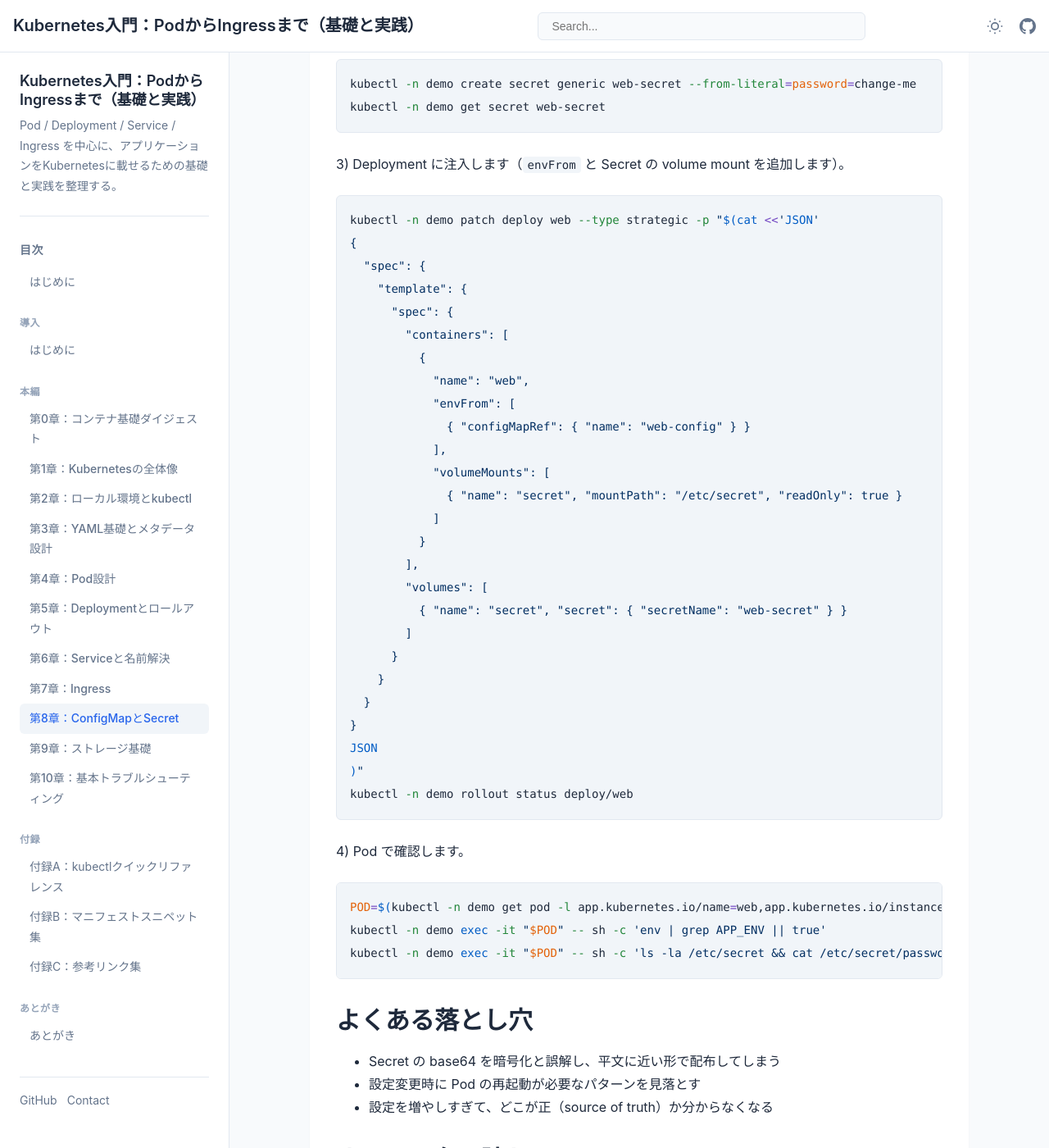
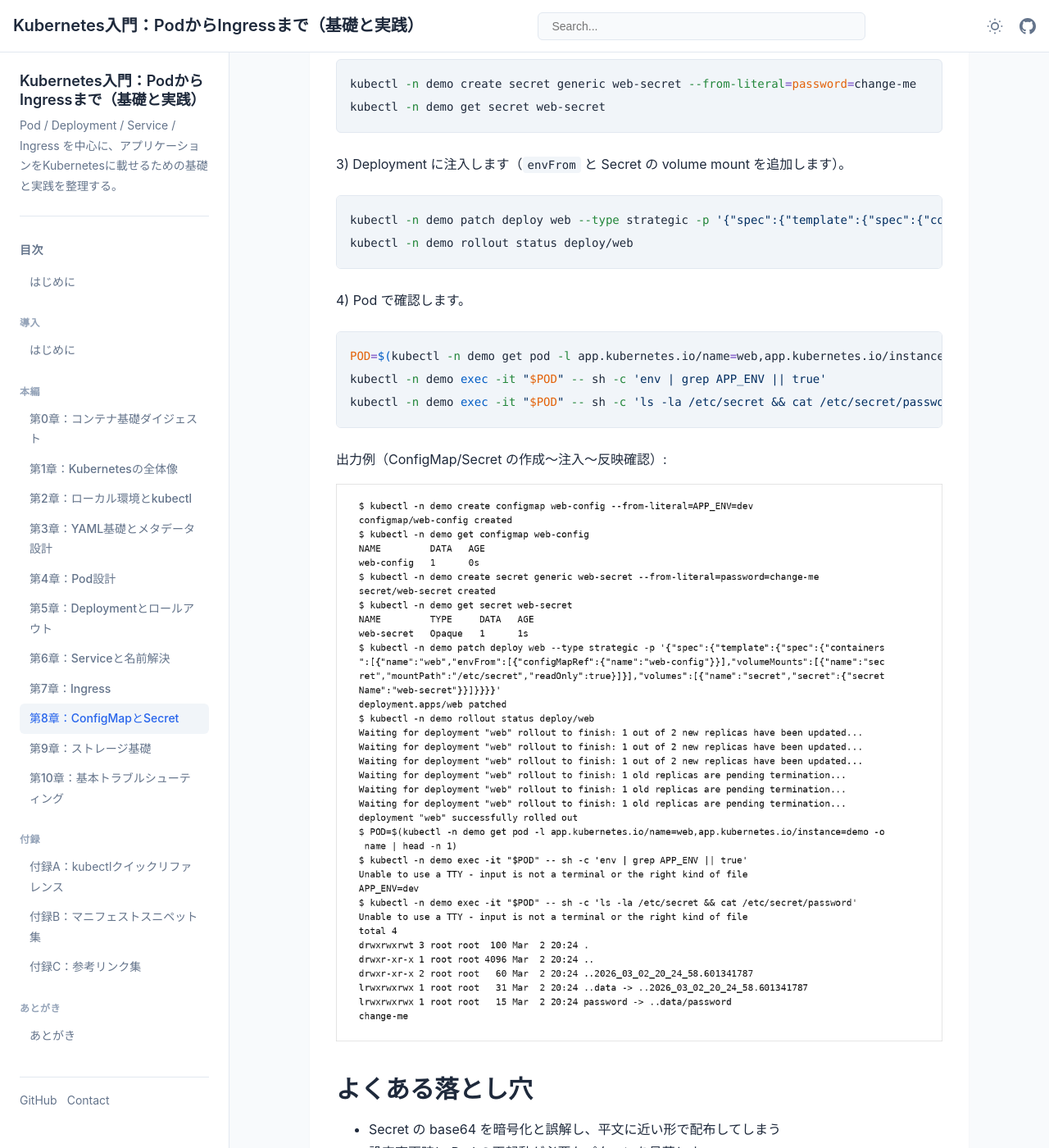
Before and after one commit to itdojp/kubernetes-basics-book, a Jekyll site: the page built from docs/chapters/chapter08/index.md, in a window 1280 px wide and 1400 px high, scrolled down 1624 px. Shown: the whole window at 82% size. Built offline with Jekyll 4.4.1, drawn with Linux system fonts in a browser that asks for light colours.

Commit message:
docs: add P0 screenshots (ch08-10)

````diff
--- a/docs/chapters/chapter08/index.md
+++ b/docs/chapters/chapter08/index.md
@@ -59,31 +59,7 @@ kubectl -n demo get secret web-secret
 3) Deployment に注入します（`envFrom` と Secret の volume mount を追加します）。
 
 ```bash
-kubectl -n demo patch deploy web --type strategic -p "$(cat <<'JSON'
-{
-  "spec": {
-    "template": {
-      "spec": {
-        "containers": [
-          {
-            "name": "web",
-            "envFrom": [
-              { "configMapRef": { "name": "web-config" } }
-            ],
-            "volumeMounts": [
-              { "name": "secret", "mountPath": "/etc/secret", "readOnly": true }
-            ]
-          }
-        ],
-        "volumes": [
-          { "name": "secret", "secret": { "secretName": "web-secret" } }
-        ]
-      }
-    }
-  }
-}
-JSON
-)"
+kubectl -n demo patch deploy web --type strategic -p '{"spec":{"template":{"spec":{"containers":[{"name":"web","envFrom":[{"configMapRef":{"name":"web-config"}}],"volumeMounts":[{"name":"secret","mountPath":"/etc/secret","readOnly":true}]}],"volumes":[{"name":"secret","secret":{"secretName":"web-secret"}}]}}}}'
 kubectl -n demo rollout status deploy/web
 ```
 
@@ -95,6 +71,10 @@ kubectl -n demo exec -it "$POD" -- sh -c 'env | grep APP_ENV || true'
 kubectl -n demo exec -it "$POD" -- sh -c 'ls -la /etc/secret && cat /etc/secret/password'
 ```
 
+出力例（ConfigMap/Secret の作成〜注入〜反映確認）:
+
+![ConfigMap/Secret の注入（例）](./images/ch08-configmap-secret-01.png)
+
 ## よくある落とし穴
 - Secret の base64 を暗号化と誤解し、平文に近い形で配布してしまう
 - 設定変更時に Pod の再起動が必要なパターンを見落とす
````
Also changed, not shown: docs/chapters/chapter09/index.md (+4 -0 lines), docs/chapters/chapter10/index.md (+4 -0 lines), src/chapters/chapter08/index.md (+4 -0 lines), src/chapters/chapter09/index.md (+4 -0 lines), src/chapters/chapter10/index.md (+4 -0 lines), docs/chapters/chapter08/images/ch08-configmap-secret-01.png (added), docs/chapters/chapter09/images/ch09-pvc-mount-01.png (added), docs/chapters/chapter10/images/ch10-service-selector-debug-01.png (added), src/chapters/chapter08/images/ch08-configmap-secret-01.png (added), src/chapters/chapter09/images/ch09-pvc-mount-01.png (added), src/chapters/chapter10/images/ch10-service-selector-debug-01.png (added).
